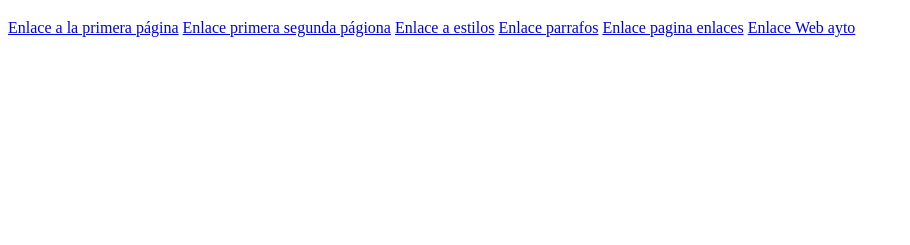
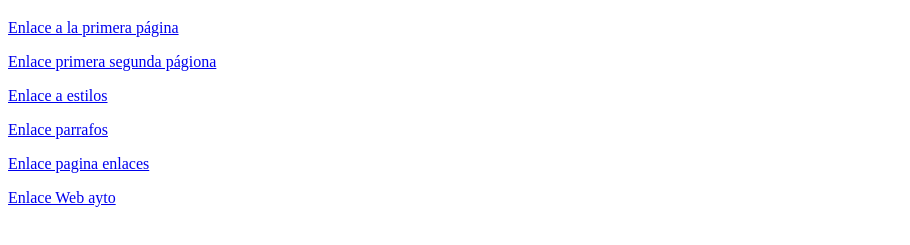
Before and after one commit to Kalaitos/UD1, a plain HTML site: page index.html in a window 1280 px wide. Shown: the part 61-306 px from the top of the page, without its empty margins (0-910 px from the left). Drawn offline with Linux system fonts and the light colour scheme.

Commit message:
Version 1.1

```diff
--- a/index.html
+++ b/index.html
@@ -1,19 +1,23 @@
 <!DOCTYPE html>
 <html lang="en">
+
 <head>
     <meta charset="UTF-8">
     <meta name="viewport" content="width=device-width, initial-scale=1.0">
     <title>INDICE GENERAL</title>
 </head>
+
+
 <body>
+
     <h1>Enlaces a las diferentes páginas</h1>
-    <p>
-        <a href="first project.html">  Enlace a la primera página</a>
-        <a href="mi primera pagina.html"> Enlace primera segunda págiona</a>
-        <a href="estilos.html"> Enlace a estilos</a>
-        <a href="parrafos.html">Enlace parrafos</a>
-        <a href="/ENLACES/index.html"> Enlace pagina enlaces</a>
-        <a href="/bloque-linea/bloque-linea.html"> Enlace Web ayto</a>
-    </p>
+    <p><a href="first project.html"> Enlace a la primera página</a></p>
+    <p><a href="mi primera pagina.html"> Enlace primera segunda págiona</a></p>
+    <p><a href="estilos.html"> Enlace a estilos</a></p>
+    <p><a href="parrafos.html">Enlace parrafos</a></p>
+    <p><a href="/ENLACES/index.html"> Enlace pagina enlaces</a></p>
+    <p></p><a href="/bloque-linea/bloque-linea.html"> Enlace Web ayto</a></p>
+
 </body>
+
 </html>
```
